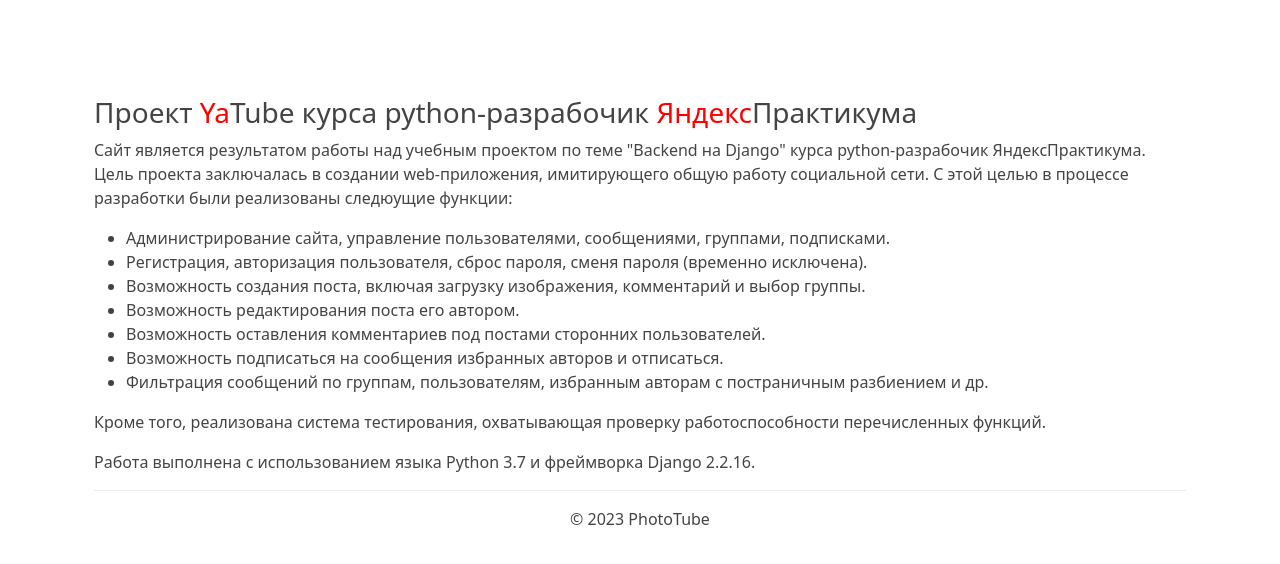
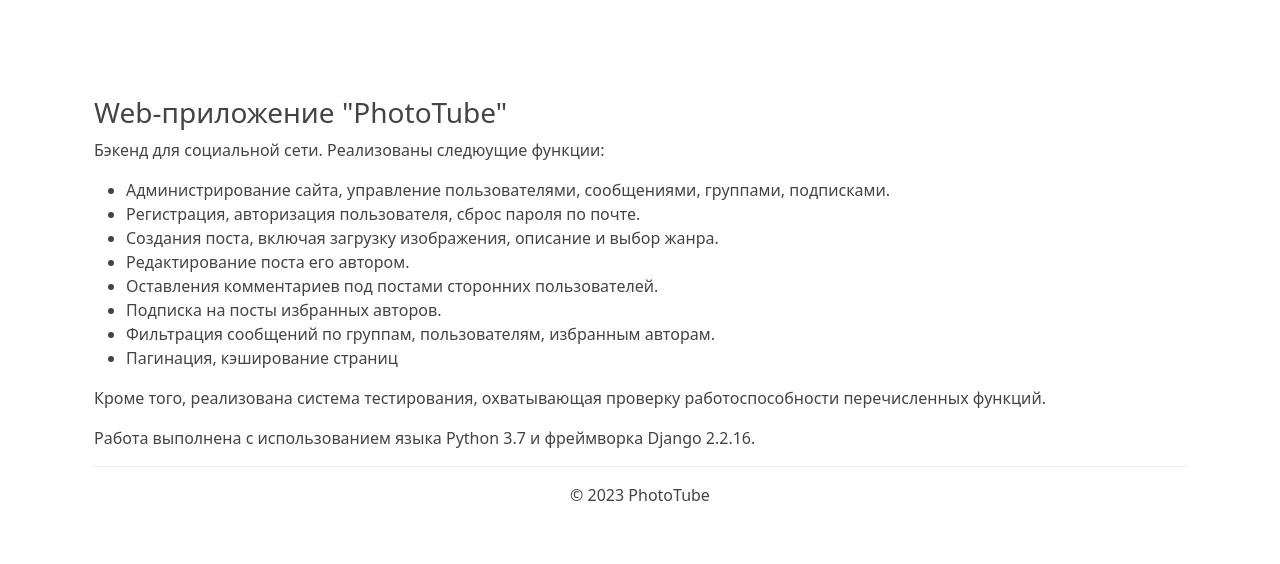
Before and after one commit to geocrane/phototube, a Django app: page /about/author/ in a window 1280 px wide. Shown: the part 78-642 px from the top of the page. Run offline with Django 3.2, Linux system fonts and the light colour scheme; some libraries are stand-ins or nearby versions.

Commit message:
requirements correction

```diff
--- a/phototube/templates/about/author.html
+++ b/phototube/templates/about/author.html
@@ -2,18 +2,19 @@
 {% block title %}<title>Об авторе проекта</title>{% endblock %}
 {% block content %}
   <div class="container py-5">
-    <h3>Проект <span style="color:red">Ya</span>Tube курса python-разрабочик <span style="color:red">Яндекс</span>Практикума</h3>
+    <h3>Web-приложение "PhotoTube"</h3>
     <p>
-      Сайт является результатом работы над учебным проектом по теме "Backend на Django" курса python-разрабочик ЯндексПрактикума. Цель проекта заключалась в создании web-приложения, имитирующего общую работу социальной сети. С этой целью в процессе разработки были реализованы следюущие функции:
+      Бэкенд для социальной сети. Реализованы следюущие функции:
     </p>
     <ul>
       <li> Администрирование сайта, управление пользователями, сообщениями, группами, подписками.</li>
-      <li> Регистрация, авторизация пользователя, сброс пароля, сменя пароля (временно исключена).</li>
-      <li> Возможность создания поста, включая загрузку изображения, комментарий и выбор группы.</li>
-      <li> Возможность редактирования поста его автором.</li>
-      <li> Возможность оставления комментариев под постами сторонних пользователей.</li>
-      <li> Возможность подписаться на сообщения избранных авторов и отписаться.</li>
-      <li> Фильтрация сообщений по группам, пользователям, избранным авторам с постраничным разбиением и др.</li>
+      <li> Регистрация, авторизация пользователя, сброс пароля по почте.</li>
+      <li> Создания поста, включая загрузку изображения, описание и выбор жанра.</li>
+      <li> Редактирование поста его автором.</li>
+      <li> Оставления комментариев под постами сторонних пользователей.</li>
+      <li> Подписка на посты избранных авторов.</li>
+      <li> Фильтрация сообщений по группам, пользователям, избранным авторам.</li>
+      <li> Пагинация, кэширование страниц</li>
     </ul>
     <p>Кроме того, реализована система тестирования, охватывающая проверку работоспособности перечисленных функций.</p>
     <p>Работа выполнена с использованием языка Python 3.7 и фреймворка Django 2.2.16.</p>
```
Also changed, not shown: phototube/templates/about/tech.html (deleted, +0 -30 lines), phototube/db.sqlite3.
